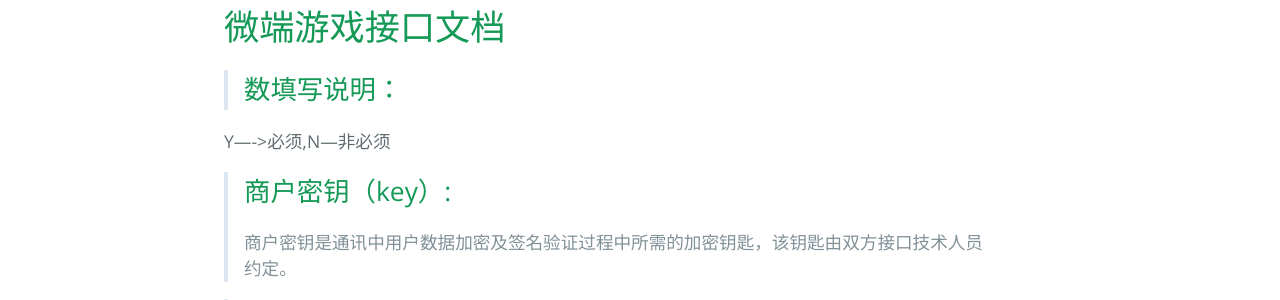
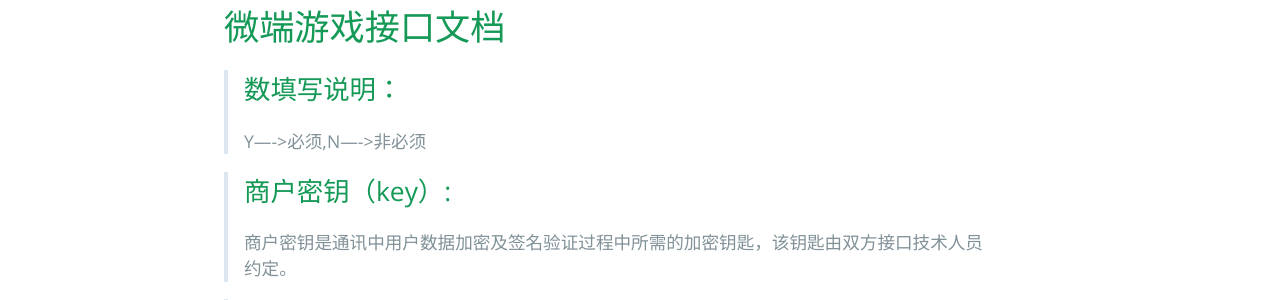
Before and after one commit to xcloudgame-developers/xcloudgame-developers.github.io, a Jekyll site: the page built from api/MicroEnd.md, in a window 1280 px wide and 900 px high. Shown: the part 302-602 px from the top of the window. Built offline with Jekyll 4.4.1, drawn with Linux system fonts in a browser that asks for light colours; our own code applies the rules of GitHub Pages for plain Markdown files.

```diff
--- a/api/MicroEnd.md
+++ b/api/MicroEnd.md
@@ -1,8 +1,7 @@
 # 微端游戏接口文档
 
 >## 数填写说明：
-
-Y---->必须,N---非必须
+Y---->必须,N---->非必须
 
 >## 商户密钥（key）:
 商户密钥是通讯中用户数据加密及签名验证过程中所需的加密钥匙，该钥匙由双方接口技术人员约定。
```
